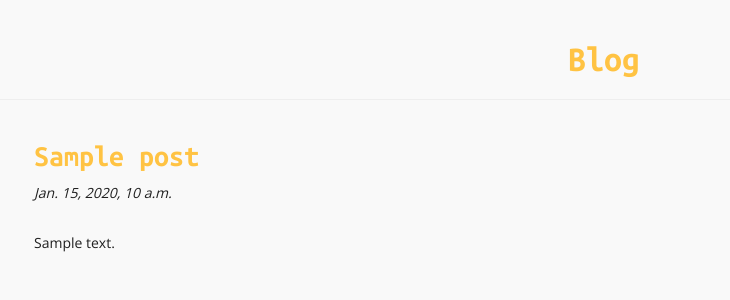
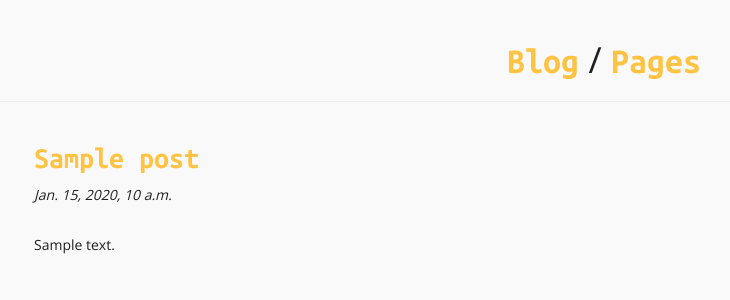
Before and after one commit to NuxiiGit/undergrad-portfolio, a Django app: page / in a window 1280 px wide. Shown: the top 300 px of the page, without its empty margins (36-766 px from the left). Run offline with Django 3.2, Linux system fonts and the light colour scheme; tables that the repository leaves empty hold one stand-in row (values such as "Sample post"); some libraries are stand-ins or nearby versions.

Commit message:
Added a link which goes to the pages page.

```diff
--- a/blog/templates/blog/base.html
+++ b/blog/templates/blog/base.html
@@ -7,7 +7,7 @@
 	</head>
 	<body>
 		<div class="page-header">
-			<h1 class="text-center"><a href="/">Blog</a></h1>
+			<h1 class="text-center"><a href="/">Blog</a> / <a href="/pages">Pages</a></h1>
 		</div>
 		<div class="container">
 			<div class="row">
```
